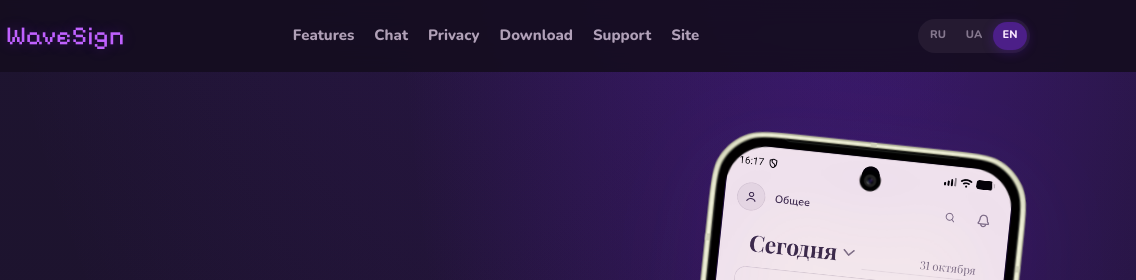
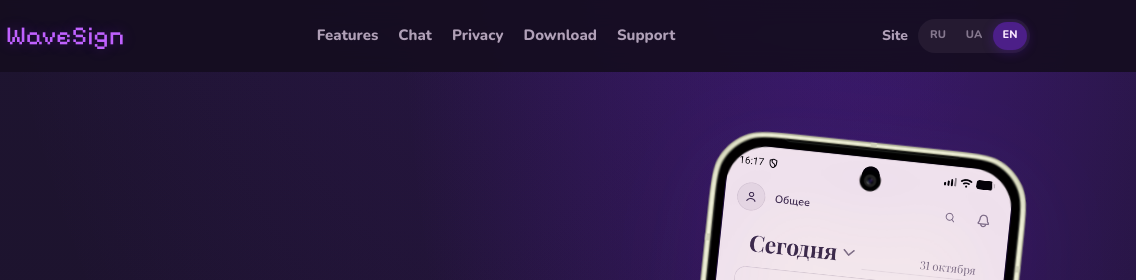
Before and after one commit to HardyXQ/waveday-site, a plain HTML site: page index.html in a window 1280 px wide. Shown: the top 280 px of the page, 144-1280 px from the left. Drawn offline with nearby package versions, Linux system fonts and the light colour scheme; a web font is replaced by a local one.

Commit message:
Ссылка «Сайт» в шапке рядом с языком на главной
Единое расположение с юридическими страницами; убрана из бургер-меню.

Co-authored-by: Cursor <cursoragent@cursor.com>

```diff
--- a/index.html
+++ b/index.html
@@ -28,9 +28,9 @@
         <a href="#privacy" data-i18n="navPrivacy">Приватность</a>
         <a href="#download" data-i18n="navDownload">Скачать</a>
         <a href="support/" data-i18n="navSupport">Поддержка</a>
-        <a href="https://wavesign.art/" rel="noopener noreferrer" data-i18n="navLabel">Сайт</a>
       </nav>
       <div class="bar__tools">
+        <a class="bar__site-link" href="https://wavesign.art/" rel="noopener noreferrer" data-i18n="navLabel">Сайт</a>
         <div class="lang" role="group" data-i18n-aria="langLabel" aria-label="Язык">
           <button type="button" data-set-lang="ru" aria-pressed="false">RU</button>
           <button type="button" data-set-lang="uk" aria-pressed="false">UA</button>
@@ -48,7 +48,6 @@
       <a href="#privacy" data-nav-close data-i18n="navPrivacy">Приватность</a>
       <a href="#download" data-nav-close data-i18n="navDownload">Скачать</a>
       <a href="support/" data-nav-close data-i18n="navSupport">Поддержка</a>
-      <a href="https://wavesign.art/" rel="noopener noreferrer" data-nav-close data-i18n="navLabel">Сайт</a>
       <a href="feedback/" data-nav-close data-i18n="footerFeedback">Ошибки и идеи</a>
     </nav>
 
```
